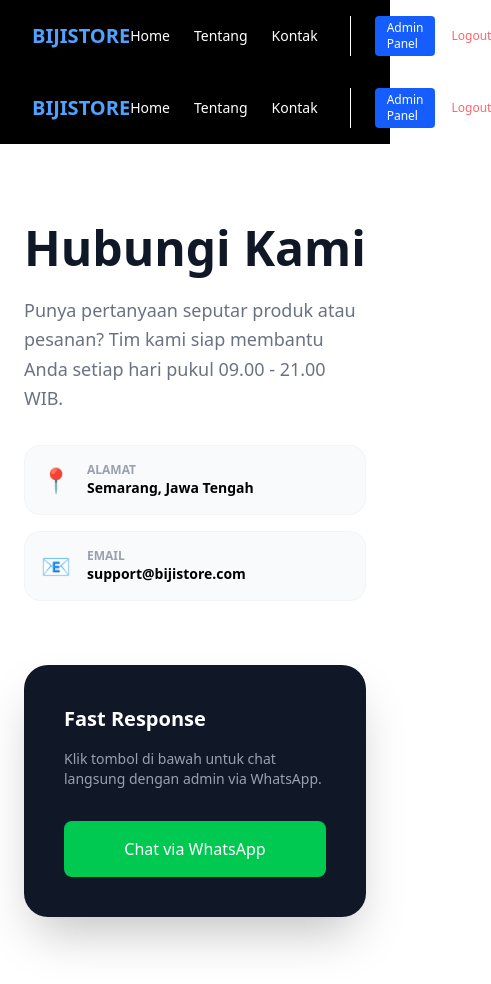
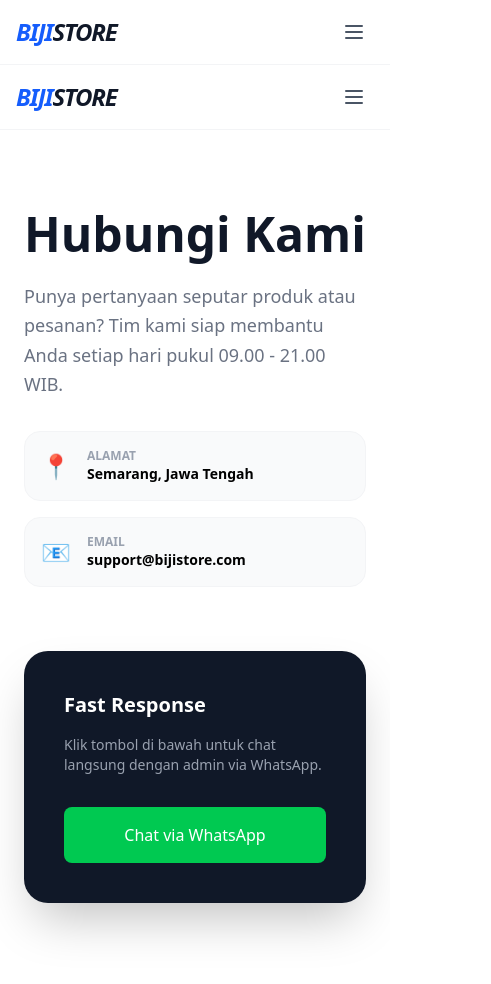
Before and after one commit to ediwiyono-23/final, a React (Vite) app: page /kontak in a window 390 px wide. Shown: the top 984 px of the page, 491 px wide, since content can reach past the window. Built offline with nearby package versions, Linux system fonts and the light colour scheme; sample sign-in values are in the browser's storage.

Commit message:
media query tuh

```diff
--- a/src/components/common/Navbar.jsx
+++ b/src/components/common/Navbar.jsx
@@ -1,28 +1,98 @@
-import { Link } from "react-router-dom";
+import { useState } from "react";
+import { Link, useNavigate } from "react-router-dom";
 import { useAuth } from "../../hooks/useAuth";
 
 export default function Navbar() {
   const { user, logout } = useAuth();
+  const [isOpen, setIsOpen] = useState(false);
+  const navigate = useNavigate();
+
+  const handleLogout = () => {
+    logout();
+    setIsOpen(false);
+    navigate("/login");
+  };
 
   return (
-    <nav className="bg-black text-white px-8 py-4 flex justify-between items-center sticky top-0 z-50">
-      <Link to="/home" className="text-xl font-bold text-blue-400">BIJISTORE</Link>
+    <nav className="bg-white border-b border-gray-100 sticky top-0 z-50">
+      <div className="max-w-7xl mx-auto px-4 sm:px-6 lg:px-8">
+        <div className="flex justify-between h-16 items-center">
 
-      <div className="flex gap-6 items-center">
-        <Link to="/home" className="hover:text-blue-400 text-sm">Home</Link>
-        <Link to="/tentang" className="hover:text-blue-400 text-sm">Tentang</Link>
-        <Link to="/kontak" className="hover:text-blue-400 text-sm">Kontak</Link>
+          <Link to="/" className="flex items-center">
+            <span className="text-2xl font-black text-blue-600 tracking-tighter italic">
+              BIJI<span className="text-gray-900">STORE</span>
+            </span>
+          </Link>
 
-        {user ? (
-          <div className="flex items-center gap-4 border-l pl-6 ml-2">
-            {(user?.user?.role === "admin" || user?.role === "admin") && (
-              <Link to="/admin" className="text-xs bg-blue-600 px-3 py-1 rounded">Admin Panel</Link>
+          <div className="hidden md:flex items-center gap-8">
+            <Link to="/" className="text-sm font-medium text-gray-600 hover:text-blue-600 transition-colors">Home</Link>
+            <Link to="/about" className="text-sm font-medium text-gray-600 hover:text-blue-600 transition-colors">About</Link>
+
+            {user ? (
+              <div className="flex items-center gap-4">
+                <Link to="/admin" className="text-sm font-bold text-gray-900 bg-gray-100 px-4 py-2 rounded-full hover:bg-gray-200">Dashboard</Link>
+                <button onClick={handleLogout} className="text-sm font-bold text-red-600 hover:text-red-700">Logout</button>
+              </div>
+            ) : (
+              <Link to="/login" className="bg-blue-600 text-white px-6 py-2 rounded-full text-sm font-bold hover:bg-blue-700 transition-all shadow-md shadow-blue-100">Login</Link>
             )}
-            <button onClick={logout} className="text-xs text-red-400 hover:underline">Logout</button>
           </div>
-        ) : (
-          <Link to="/login" className="bg-blue-600 px-4 py-1 rounded text-sm font-bold">Login</Link>
-        )}
+
+          <div className="md:hidden flex items-center">
+            <button
+              onClick={() => setIsOpen(!isOpen)}
+              className="p-2 rounded-lg text-gray-600 hover:bg-gray-50 focus:outline-none">
+              <svg className="h-6 w-6" fill="none" stroke="currentColor" viewBox="0 0 24 24">
+                {isOpen ? (
+                  <path strokeLinecap="round" strokeLinejoin="round" strokeWidth="2" d="M6 18L18 6M6 6l12 12" />
+                ) : (
+                  <path strokeLinecap="round" strokeLinejoin="round" strokeWidth="2" d="M4 6h16M4 12h16M4 18h16" />
+                )}
+              </svg>
+            </button>
+          </div>
+        </div>
+      </div>
+      <div className={`${isOpen ? "block" : "hidden"} md:hidden bg-white border-t border-gray-50 animate-fadeIn`}>
+        <div className="flex flex-col px-4 pt-2 pb-6 space-y-1">
+          <Link
+            to="/"
+            onClick={() => setIsOpen(false)}
+            className="block py-3 px-4 text-base font-semibold text-gray-700 hover:bg-gray-50 rounded-xl">
+            Home
+          </Link>
+          <Link
+            to="/about"
+            onClick={() => setIsOpen(false)}
+            className="block py-3 px-4 text-base font-semibold text-gray-700 hover:bg-gray-50 rounded-xl">
+            About
+          </Link>
+
+          <div className="pt-4 border-t border-gray-50 mt-2">
+            {user ? (
+              <div className="space-y-2">
+                <Link
+                  to="/admin"
+                  onClick={() => setIsOpen(false)}
+                  className="block py-3 px-4 text-base font-bold text-blue-600 bg-blue-50 rounded-xl">
+                  Dashboard Admin
+                </Link>
+                <button
+                  onClick={handleLogout}
+                  className="w-full text-left py-3 px-4 text-base font-bold text-red-600">
+                  Logout
+                </button>
+              </div>
+            ) : (
+              <Link
+                to="/login"
+                onClick={() => setIsOpen(false)}
+                className="block w-full text-center py-3 bg-blue-600 text-white rounded-xl font-bold shadow-lg shadow-blue-100">
+                Login
+              </Link>
+            )}
+          </div>
+        </div>
       </div>
     </nav>
   );
```
